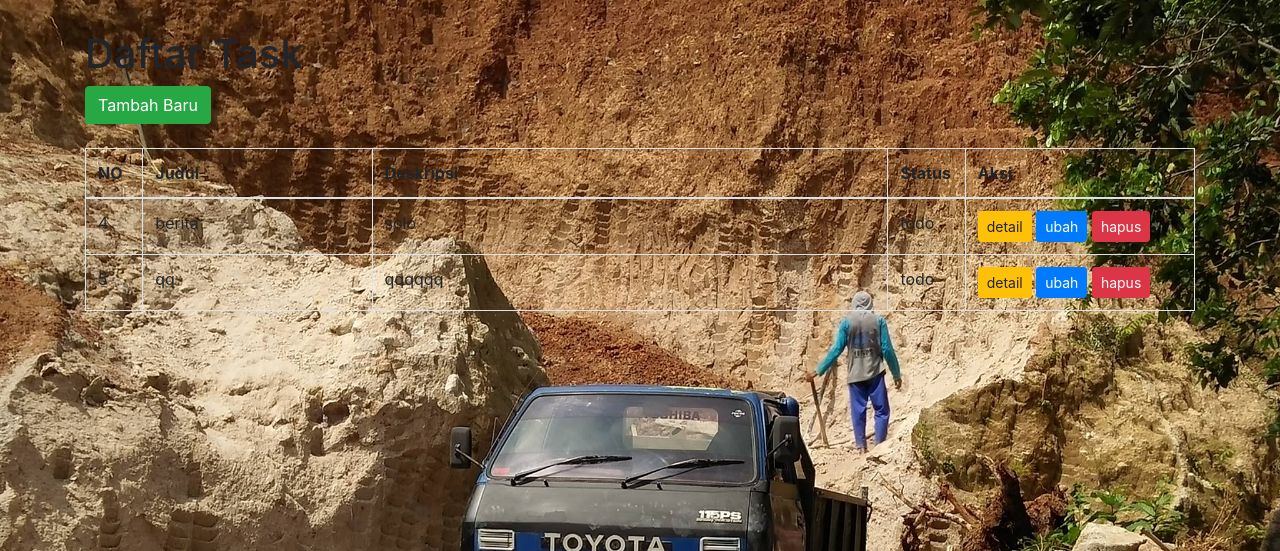
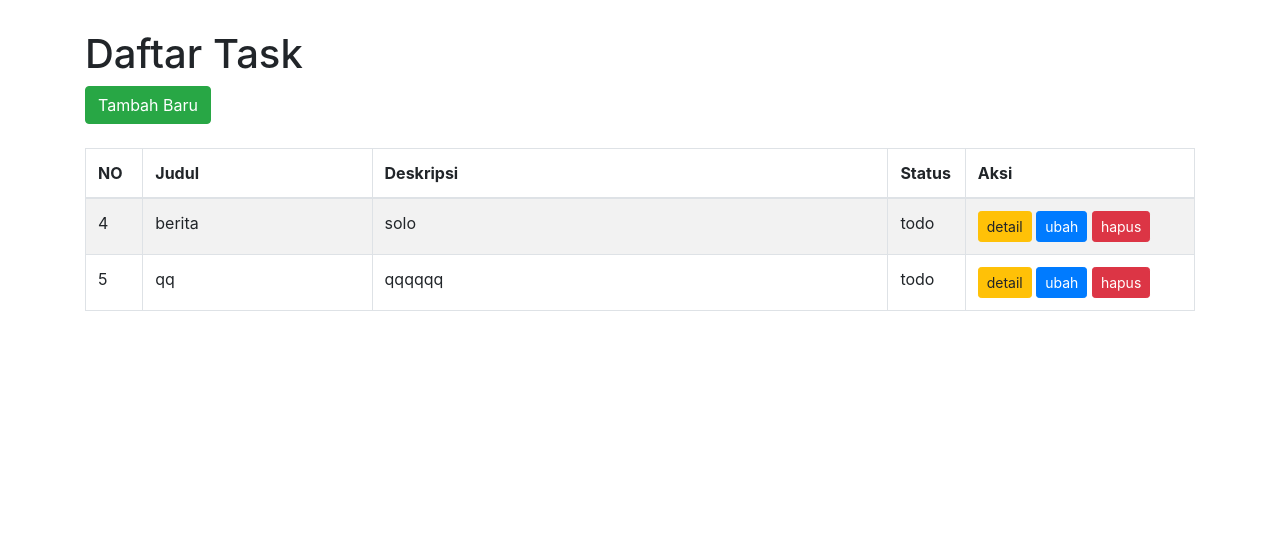
Before and after one commit to BagasHerlambang08/tugas-todo-project, a Django app: page /todo/ in a window 1280 px wide. Shown: the top 551 px of the page. Run offline with Django 4.2, Linux system fonts and the light colour scheme; data comes from the database, SQL or seed files in the repository; both versions use the stored data as it was after the commit; some libraries are stand-ins or nearby versions.

Commit message:
first commt

```diff
--- a/todo/templates/todo/index.html
+++ b/todo/templates/todo/index.html
@@ -12,8 +12,6 @@
 
     <style>
       body {
-          background-image: url(D/todo-project/todo/templates/todo/bg.jpg);
-          background-size: cover;
 
         margin-top: 30px;
 
```
Also changed, not shown: db.sqlite3, todo/templates/todo/bg.jpg (deleted).
